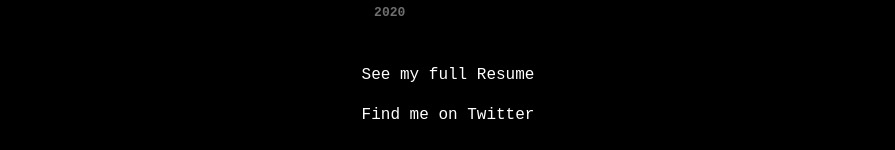
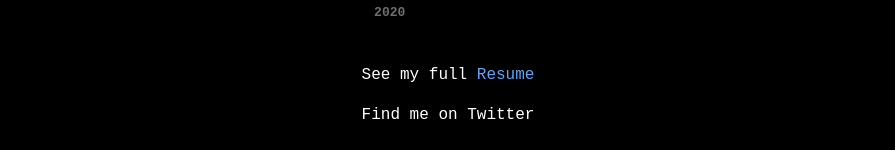
Before and after one commit to dunkbing/dunkbing.github.io, a Next.js app: page / in a window 1280 px wide. Shown: the part 420-570 px from the top of the page, without its empty margins (192-1087 px from the left). Built offline with nearby package versions, Linux system fonts and the light colour scheme; what @tailwindcss/typography would draw is missing.

Commit message:
add: resume

```diff
--- a/pages/index.tsx
+++ b/pages/index.tsx
@@ -53,7 +53,12 @@ export const Index = ({ posts }: IndexProps): JSX.Element => {
         }}
       >
         <TimeLine />
-        <p>See my full Resume</p>
+        <p>
+          See my full{' '}
+          <a href="/resume.docx" download>
+            Resume
+          </a>
+        </p>
         <p>Find me on Twitter</p>
       </div>
       <Welcome message="Latest Notes" />
```
Also changed, not shown: 1 other file (tests, documents, lock files or other folders).
